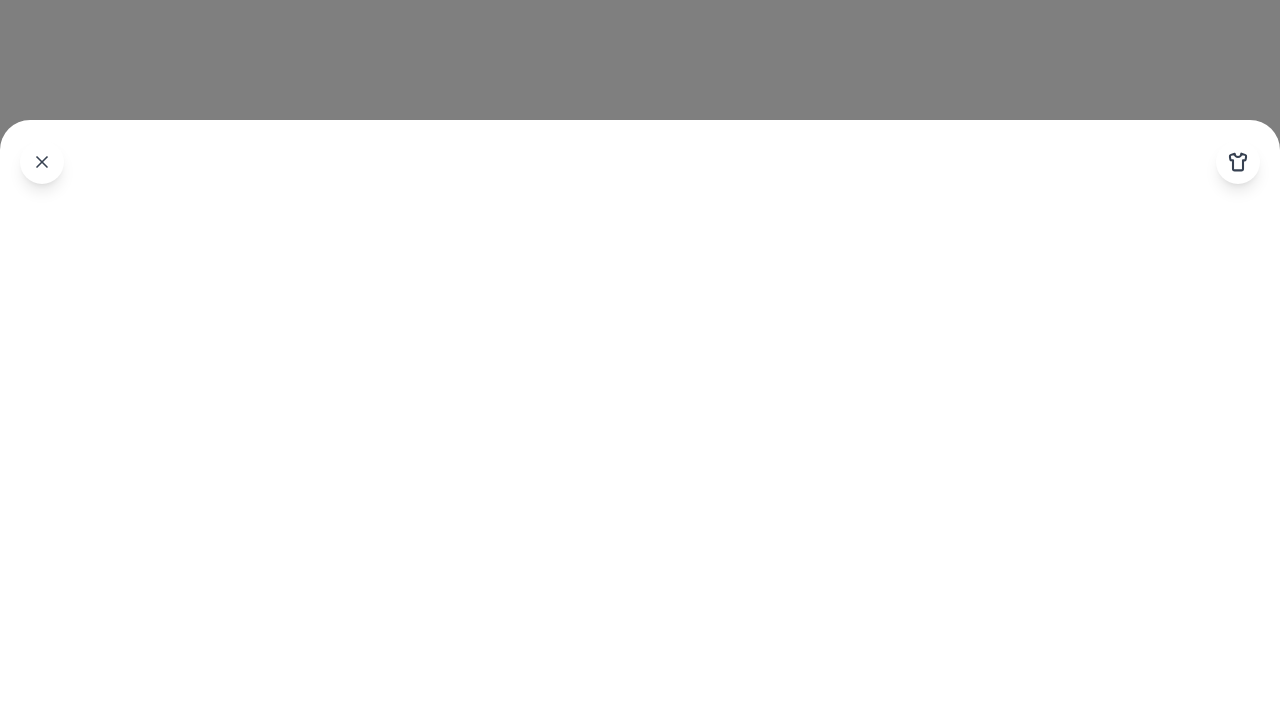
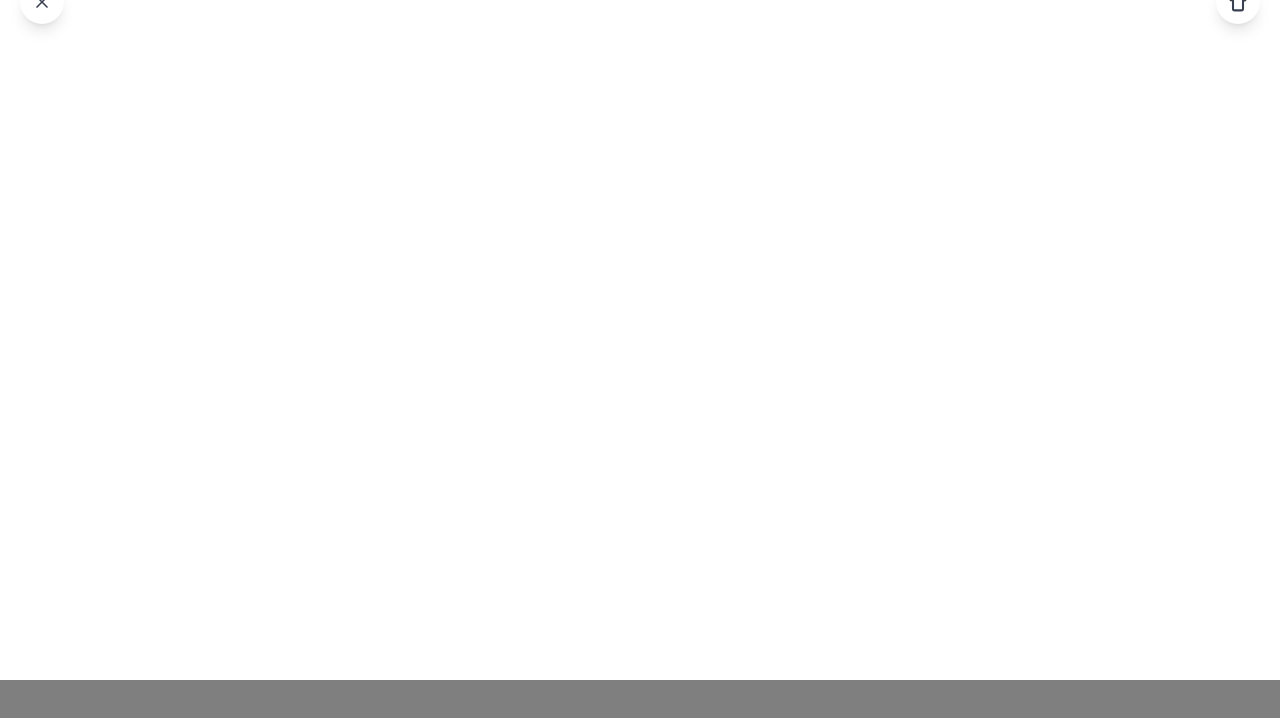
Before and after one commit to dejy100/spuntrademo-v1, a React (Vite) app: page /create in a window 1280 px wide. Shown: the top 718 px of the page. Built offline with nearby package versions, Linux system fonts and the light colour scheme.

Commit message:
fix(create): ONLY adjust bottom position to show background

```diff
--- a/src/components/create/CreatePage.tsx
+++ b/src/components/create/CreatePage.tsx
@@ -15,7 +15,7 @@ export default function CreatePage() {
     >
       {/* White Card with Curved Corners */}
       <motion.div
-        className="absolute inset-x-0 bottom-0 bg-white rounded-t-[30px] h-[85vh]"
+        className="absolute inset-x-0 bottom-[15vh] bg-white rounded-t-[30px] min-h-[90vh]"
         initial={{ y: '100%' }}
         animate={{ y: 0 }}
         exit={{ y: '100%' }}
```
